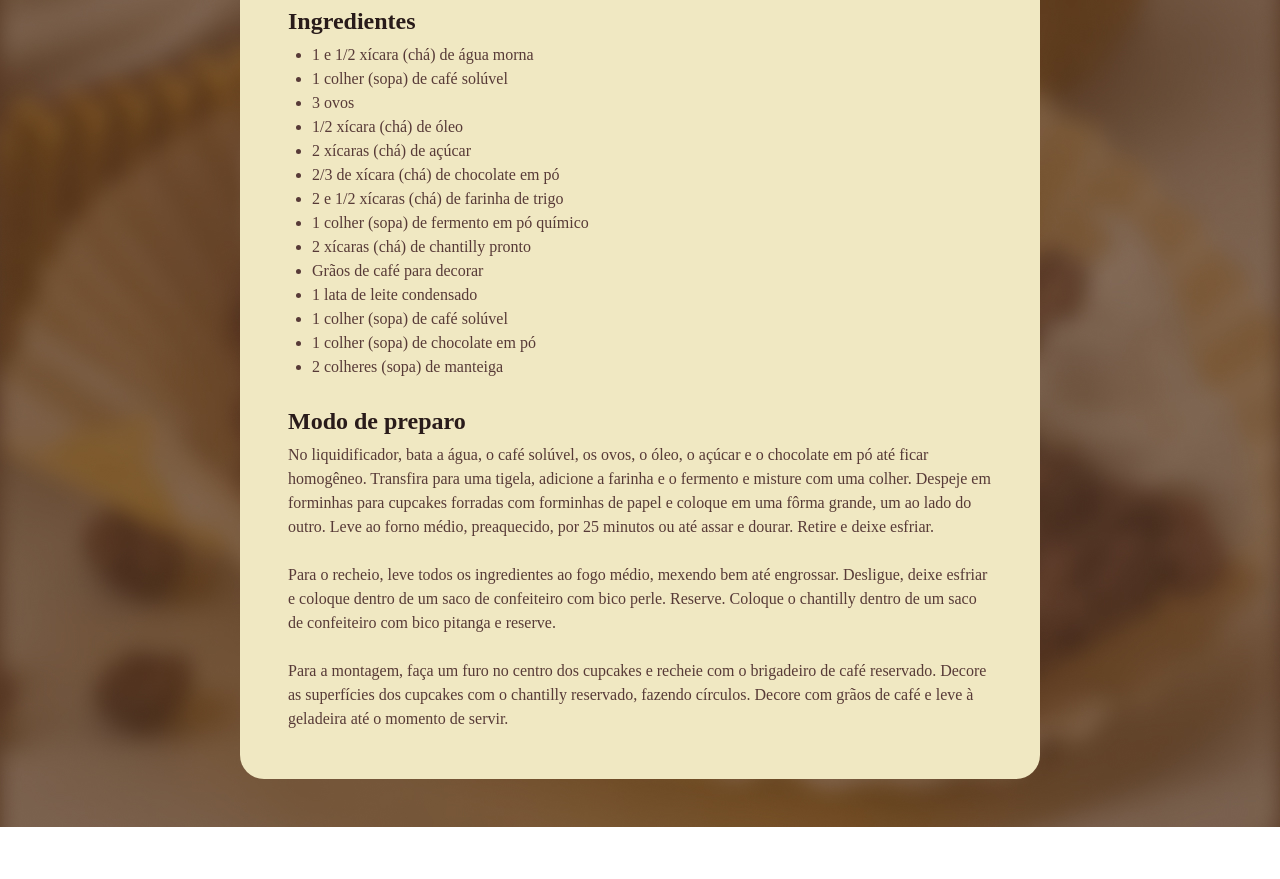
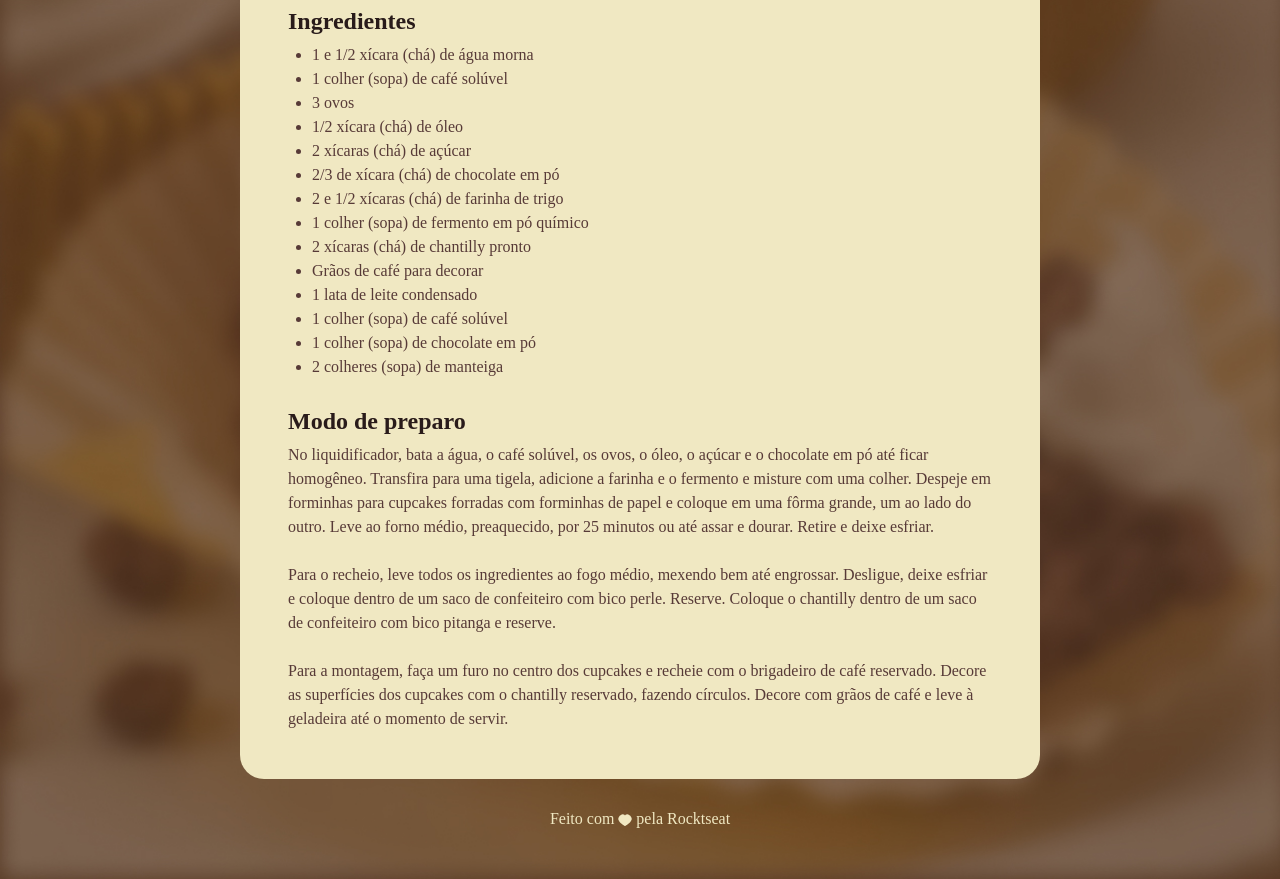
Before and after one commit to gleidysoncosta/projeto-receita, a plain HTML site: page index.html in a window 1280 px wide. Shown: the part 720-1599 px from the top of the page. Before the commit the page ends 1547 px from the top, so only its background shows below. Drawn offline with Linux system fonts and the light colour scheme; a web font is replaced by a local one.

Commit message:
adicionando footer

```diff
--- a/index.html
+++ b/index.html
@@ -57,6 +57,11 @@
 			</section>
 		</main>
 	</div>
+	<footer>
+		Feito com
+		<img src="assets/Vector.svg" alt="Coração">
+		pela Rocktseat
+	</footer>
 </body>
 
 </html>
--- a/style.css
+++ b/style.css
@@ -20,7 +20,7 @@
   padding: 24px;
   background-color: #f0e8c2;
   border-radius: 24px;
-  margin: 48px auto;
+  margin: 48px auto 28px;
 }
 
 img {
@@ -58,3 +58,13 @@
 ul {
   padding-left: 24px;
 }
+
+footer {
+  color: #F0E8C2;
+  text-align: center;
+  padding-bottom: 48px;
+}
+
+footer img {
+  vertical-align: middle;
+}
```
Also changed, not shown: assets/Vector.svg (added).
